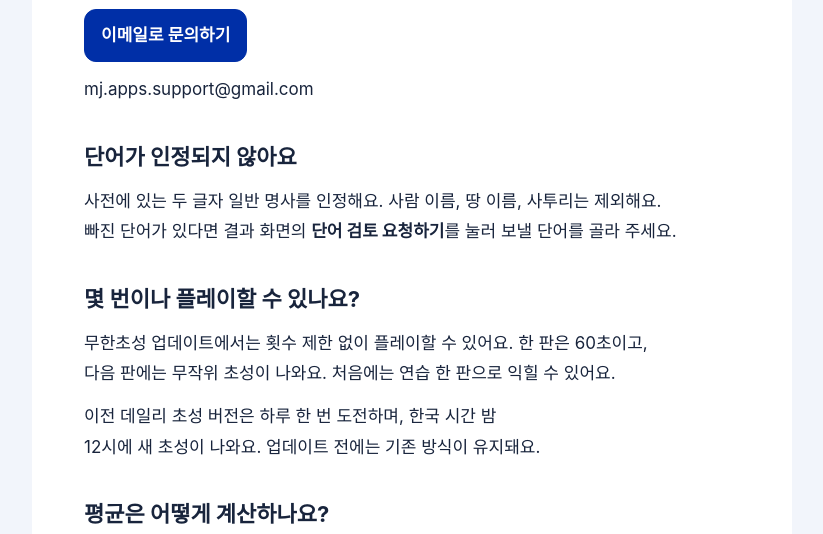
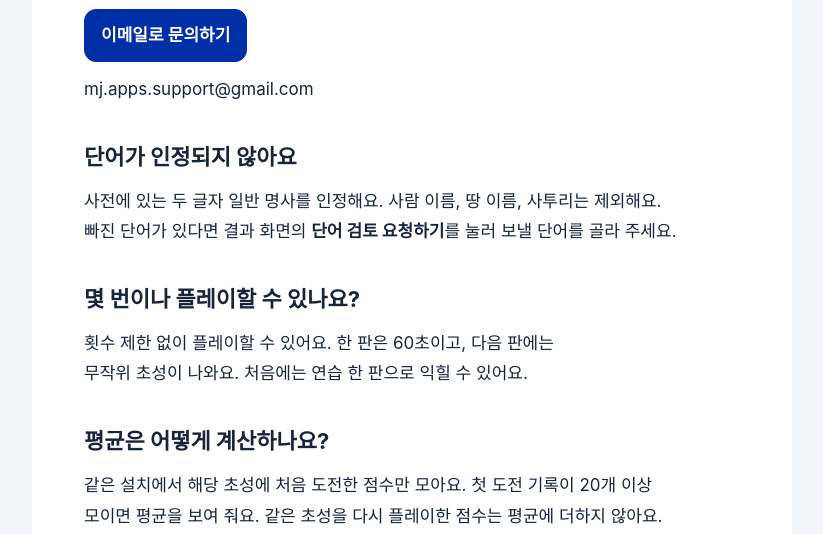
Before and after one commit to mhju0/daily-chosung-site, a plain HTML site: page support.html in a window 1280 px wide. Shown: the part 266-800 px from the top of the page, without its empty margins (228-1051 px from the left). Drawn offline with Linux system fonts and the light colour scheme; a web font is replaced by a local one.

Commit message:
docs: remove outdated prelaunch website notices
Publish current unlimited-play help text now that the app is publicly available. Preserve historical privacy records.

Agent: codex

```diff
--- a/support.html
+++ b/support.html
@@ -6,7 +6,7 @@
 <p><a class="button primary" href="mailto:mj.apps.support@gmail.com">이메일로 문의하기</a></p>
 <p>mj.apps.support@gmail.com</p>
 <h2>단어가 인정되지 않아요</h2><p>사전에 있는 두 글자 일반 명사를 인정해요. 사람 이름, 땅 이름, 사투리는 제외해요. 빠진 단어가 있다면 결과 화면의 <strong>단어 검토 요청하기</strong>를 눌러 보낼 단어를 골라 주세요.</p>
-<h2>몇 번이나 플레이할 수 있나요?</h2><p>무한초성 업데이트에서는 횟수 제한 없이 플레이할 수 있어요. 한 판은 60초이고, 다음 판에는 무작위 초성이 나와요. 처음에는 연습 한 판으로 익힐 수 있어요.</p><p>이전 데일리 초성 버전은 하루 한 번 도전하며, 한국 시간 밤 12시에 새 초성이 나와요. 업데이트 전에는 기존 방식이 유지돼요.</p>
+<h2>몇 번이나 플레이할 수 있나요?</h2><p>횟수 제한 없이 플레이할 수 있어요. 한 판은 60초이고, 다음 판에는 무작위 초성이 나와요. 처음에는 연습 한 판으로 익힐 수 있어요.</p>
 <h2>평균은 어떻게 계산하나요?</h2><p>같은 설치에서 해당 초성에 처음 도전한 점수만 모아요. 첫 도전 기록이 20개 이상 모이면 평균을 보여 줘요. 같은 초성을 다시 플레이한 점수는 평균에 더하지 않아요.</p>
 <h2>찾은 단어도 전송되나요?</h2><p>이번 버전은 정답으로 찾은 단어를 게임 통계로 보내지 않아요. 인정되지 않은 단어를 직접 골라 검토를 요청하면 선택한 단어만 보내요. 놓친 단어는 현재 준비된 공통 단어 목록으로 추천해요.</p>
 <h2>인터넷 없이 할 수 있나요?</h2><p>게임에 필요한 단어와 초성이 앱에 들어 있어요. 인터넷이 없어도 플레이할 수 있고, 점수·검토 요청·서버 데이터 삭제는 연결이 돌아온 뒤 앱을 열 때 다시 전송해요.</p>
```
Also changed, not shown: index.html (+0 -1 lines).
